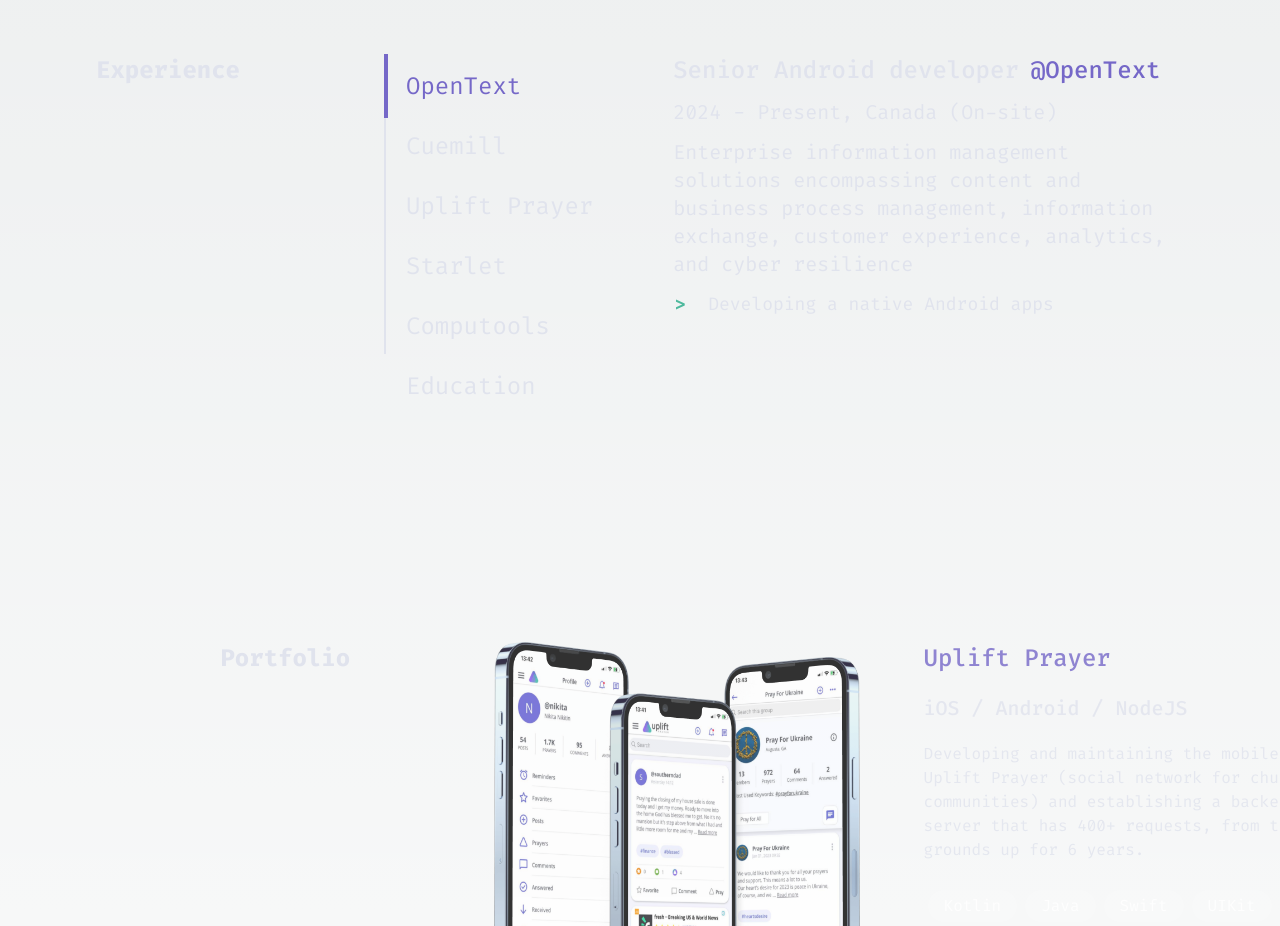
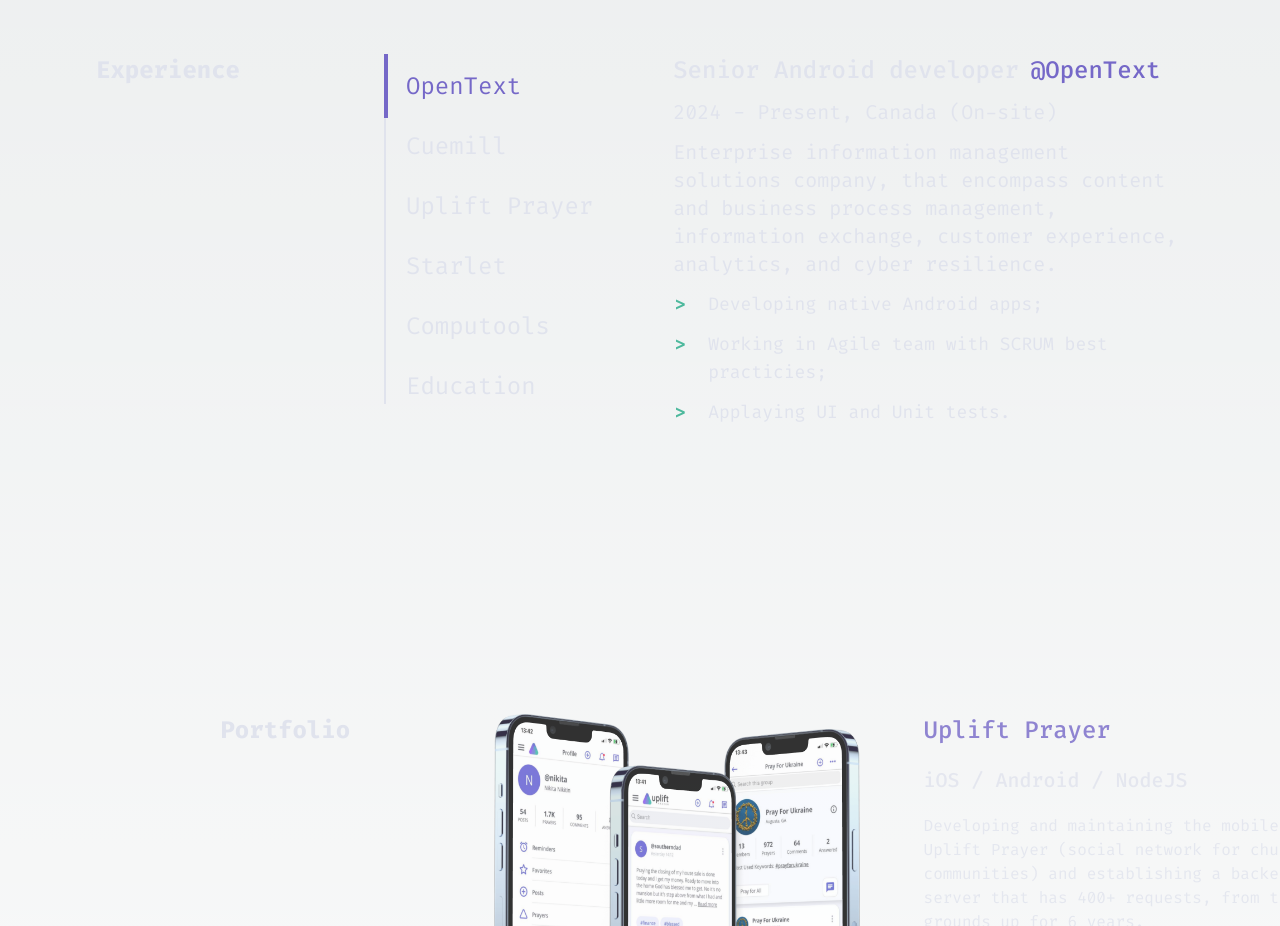
Before and after one commit to Ninise/nikita_website_v2, a Next.js app: page / in a window 1280 px wide. Shown: the part 2680-3606 px from the top of the page. Built offline with nearby package versions, Linux system fonts and the light colour scheme; what tailwindcss-animated would draw is missing.

Commit message:
pollishing

```diff
--- a/src/components/home/HomeExperience.tsx
+++ b/src/components/home/HomeExperience.tsx
@@ -119,8 +119,12 @@
       place: '@OpenText',
       year: '2024 - Present',
       country: 'Canada (On-site)',
-      desc: 'Enterprise information management solutions encompassing content and business process management, information exchange, customer experience, analytics, and cyber resilience',
-      resposo: ['Developing a native Android apps '],
+      desc: 'Enterprise information management solutions company, that encompass content and business process management, information exchange, customer experience, analytics, and cyber resilience.',
+      resposo: [
+        'Developing native Android apps;',
+        'Working in Agile team with SCRUM best practicies;',
+        'Applaying UI and Unit tests.',
+      ],
     },
     {
       title: 'iOS developer',
@@ -219,7 +223,7 @@
             </div>
           ) : (
             <div className='flex flex-row gap-x-20 max-sm:collapse'>
-              <div className='flex flex-row gap-x-5 h-[300px] ps-28 max-xl:ps-0'>
+              <div className='flex flex-row gap-x-5 h-[350px] ps-28 max-xl:ps-0'>
                 <div className='h-auto w-0.5 bg-dark-white'>
                   <div
                     className={
@@ -314,6 +318,9 @@
       case 4:
         return 'inset-y-[240px]';
         break;
+      case 5:
+        return 'inset-y-[300px]';
+        break;
       default:
         return '';
         break;
```
